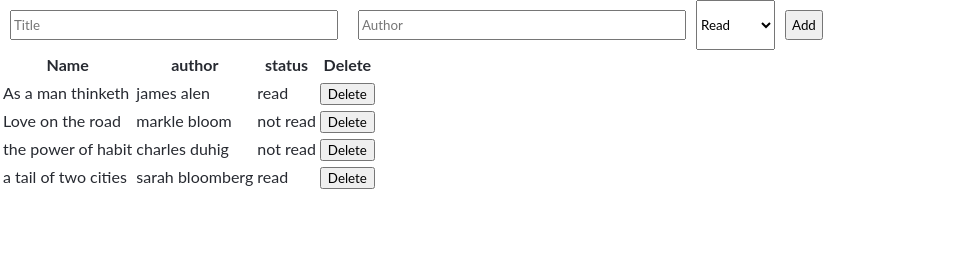
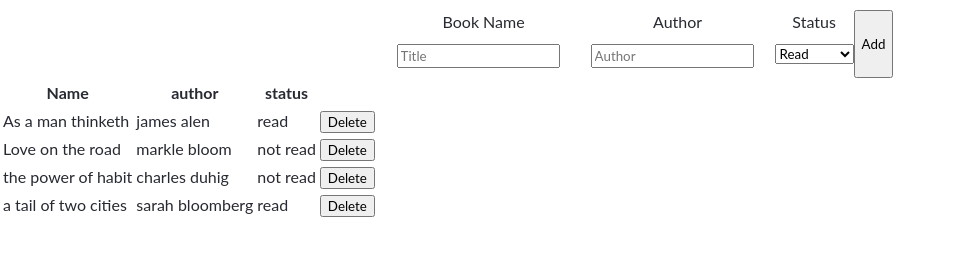
Before and after one commit to Geoelycom/Awesome-books, a website: page index.html in a window 1280 px wide. Shown: the whole page, without its empty margins (0-953 px from the left). Drawn offline with Linux system fonts and the light colour scheme.

Commit message:
Refactore code

```diff
--- a/index.html
+++ b/index.html
@@ -16,13 +16,22 @@
 <body>
 	<section class="form-box">
 		<form class="form-body">
-			<input type="text" placeholder="Title" name="title">
-			<input type="text" placeholder="Author" name="author">
+			<div class="bookName">
+				<label for="book">Book Name</label>
+				<input type="text" placeholder="Title" name="title">
+			</div>
+			<div class="author">
+				<label for="Author">Author</label>
+				<input type="text" placeholder="Author" name="author">
+			</div>
 			<!-- <label for="read-status">Read</label> -->
-			<select name="books" title="books">
-				<option value="read">Read</option>
-				<option value="not-read">Not-Read</option>
-			</select>
+			<div class="status">
+				<label for="Author">Status</label>
+				<select name="books" title="books" class="opt">
+					<option value="read">Read</option>
+					<option value="not-read">Not-Read</option>
+				</select>
+			</div>
 			<button type="submit" class="btn">Add</button>
 		</form>
 	</section>
@@ -34,7 +43,7 @@
 					<th>Name</th>
 					<th>author</th>
 					<th>status</th>
-					<th>Delete</th>
+					<!-- <th>Delete</th> -->
 				</tr>
 			</thead>
 			<tbody class="tbody">
--- a/styles/styles.css
+++ b/styles/styles.css
@@ -23,15 +23,18 @@ input[type=text] {
   display: flex;
   flex-direction: row;
   padding: 2px;
-  width: 25%;
+  width: 80%;
   margin: 10px;
-}
-
-.btn {
-  margin: 10px;
-  padding: 5px;
 }
 
 form {
   display: flex;
+  justify-content: center;
+  margin-top: 10px;
+  text-align: center;
 }
+
+.opt {
+  display: block;
+  margin-top: 10px;
+}
```
